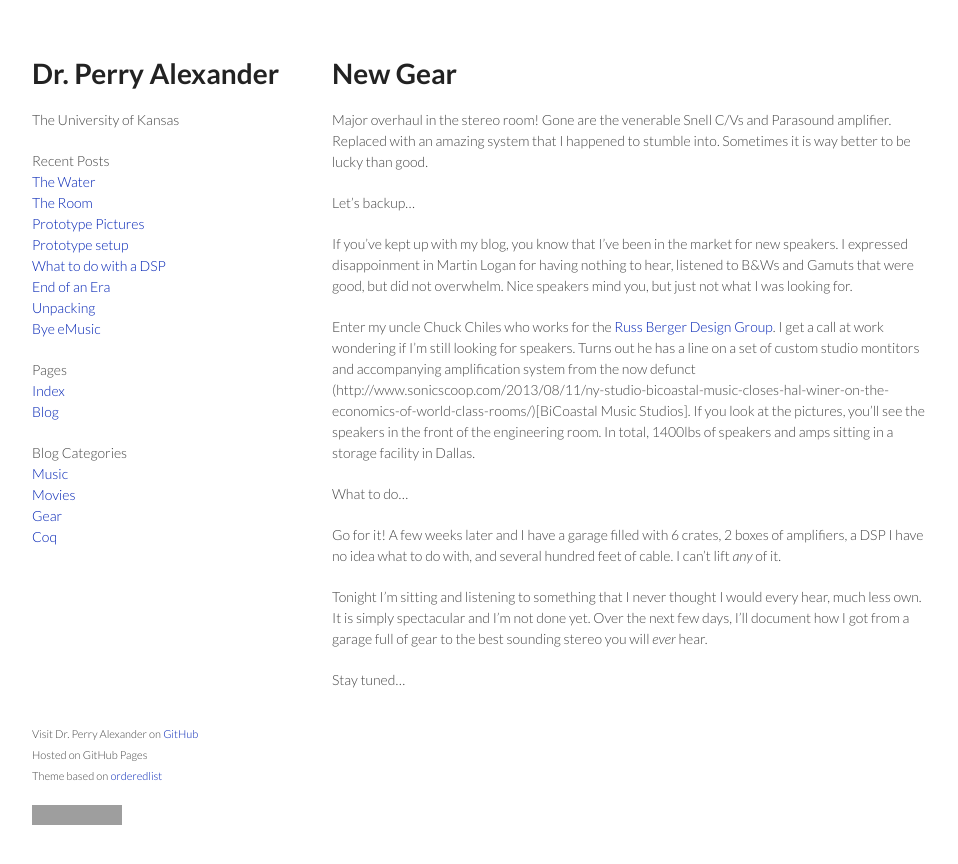
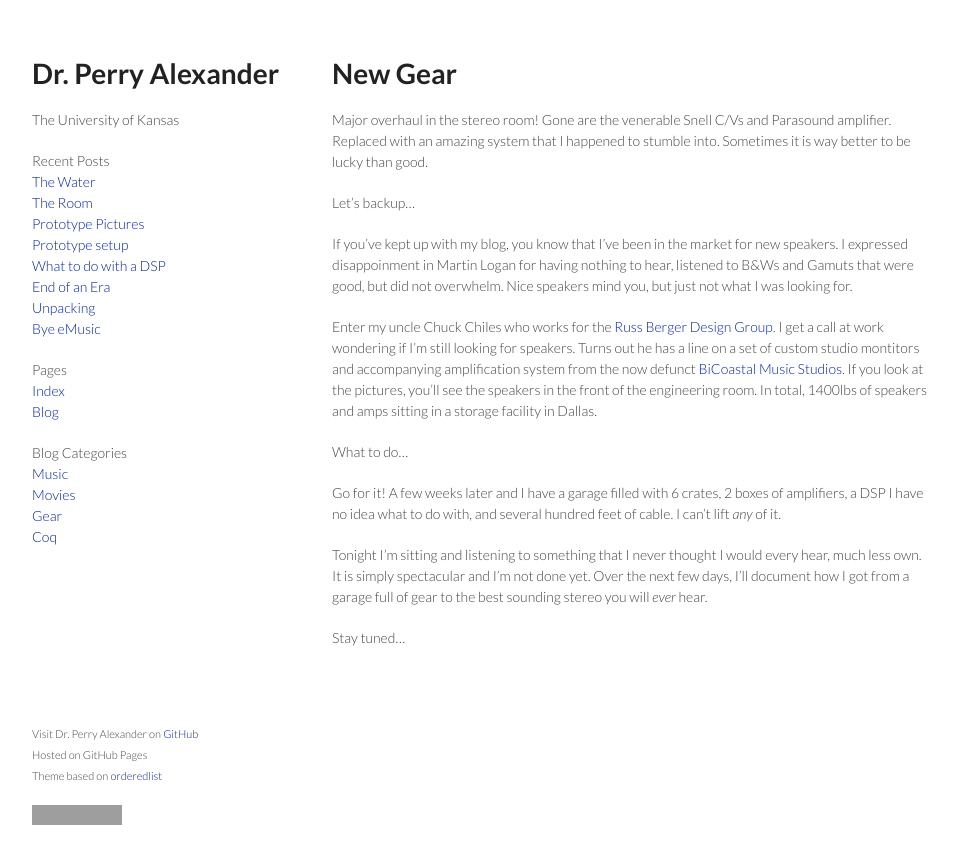
Before and after one commit to palexand/palexand.github.io, a Jekyll site: the page built from _posts/2016-02-29-New-Gear.md, in a window 1280 px wide. Shown: the top 864 px of the page, without its empty margins (158-1116 px from the left). Built offline with Jekyll 4.4.1, drawn with Linux system fonts in a browser that asks for light colours; some of the changed lines change nothing that is shown; grey boxes are pictures that could not be loaded.

Commit message:
fixing link

```diff
--- a/_posts/2016-02-29-New-Gear.md
+++ b/_posts/2016-02-29-New-Gear.md
@@ -9,7 +9,7 @@ Let's backup...
 
 If you've kept up with my blog, you know that I've been in the market for new speakers.  I expressed disappoinment in Martin Logan for having nothing to hear, listened to B&Ws and Gamuts that  were good, but did not overwhelm.  Nice speakers mind you, but just not what I was looking for.
 
-Enter my uncle Chuck Chiles who works for the [Russ Berger Design Group](http://rbdg.com).  I get a call at work wondering if I'm still looking for speakers.  Turns out he has a line on a set of custom studio montitors and accompanying amplification system from the now defunct (http://www.sonicscoop.com/2013/08/11/ny-studio-bicoastal-music-closes-hal-winer-on-the-economics-of-world-class-rooms/)[BiCoastal Music Studios].  If you look at the pictures, you'll see the speakers in the front of the engineering room.  In total, 1400lbs of speakers and amps sitting in a storage facility in Dallas.
+Enter my uncle Chuck Chiles who works for the [Russ Berger Design Group](http://rbdg.com).  I get a call at work wondering if I'm still looking for speakers.  Turns out he has a line on a set of custom studio montitors and accompanying amplification system from the now defunct [BiCoastal Music Studios](http://www.sonicscoop.com/2013/08/11/ny-studio-bicoastal-music-closes-hal-winer-on-the-economics-of-world-class-rooms/).  If you look at the pictures, you'll see the speakers in the front of the engineering room.  In total, 1400lbs of speakers and amps sitting in a storage facility in Dallas.
 
 What to do...
 
```
